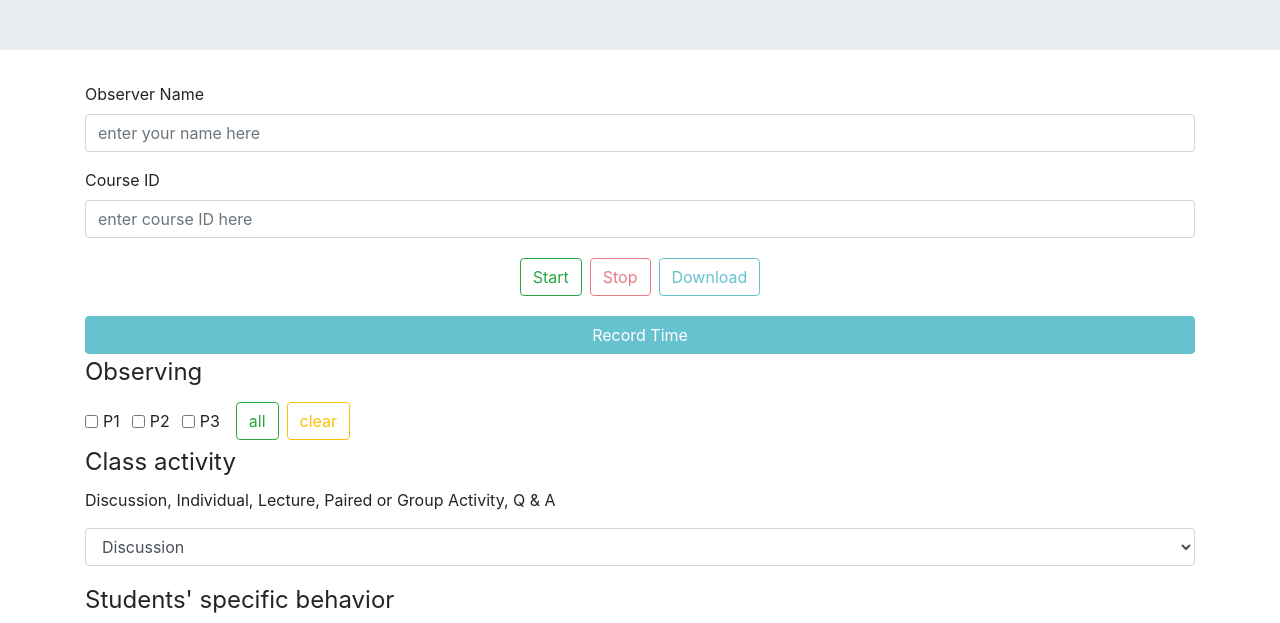
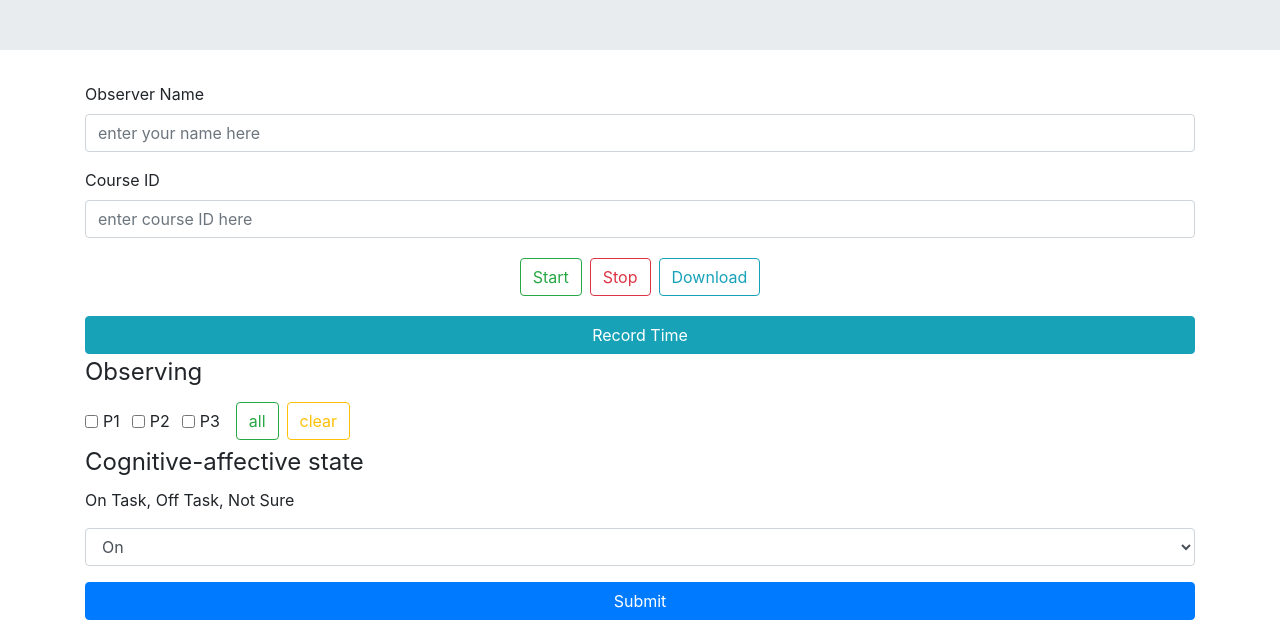
Before and after one commit to leehomcs/EMARearView, a plain HTML site: page index.html in a window 1280 px wide. Shown: the part 134-757 px from the top of the page. Drawn offline with nearby package versions, Linux system fonts and the light colour scheme.

Commit message:
updated index.html

```diff
--- a/index.html
+++ b/index.html
@@ -56,7 +56,7 @@
             </div>
         </form>
 
-        <form id="classActForm">
+      <!--   <form id="classActForm">
             <legend> Class activity</legend>
             <p>
                 Discussion, Individual, Lecture, Paired or Group Activity, Q & A
@@ -73,9 +73,9 @@
             <div class="form-group mt-2 ">
                 <textarea class="form-control d-none" name="othertextarea" id="otherClassActText" placeholder="other class activity" ></textarea>
             </div>
-        </form>
+        </form> -->
 
-        <form id="studentForm">
+       <!--  <form id="studentForm">
             <legend>Students' specific behavior</legend>
             <p>Chatting with friends, Checking phone, Drinking water, Laughing, Listening/looking at slides
                 <br>
@@ -98,26 +98,17 @@
             <div class="form-group mt-2">
                 <textarea class="form-control d-none" name="othertextarea" id="otherBehText" placeholder="other behavior" ></textarea>
             </div>
-        </form>
+        </form> -->
 
         <form id=cogStateForm>
             <legend>Cognitive-affective state</legend>
             <p>
-                Bored, Concentrating, Confused, Delighted, Distracted
-                <br>
-                Engaged, Frustrated, Neutral, Suprised
+                On Task, Off Task, Not Sure
             </p>
             <select class="form-control" id="cogSelector">
-                <option value="Bored">Bored</option>
-                <option value="Concentrating">Concentrating</option>
-                <option value="Confused">Confused</option>
-                <option value="Delighted">Delighted</option>
-                <option value="Distracted">Distracted</option>
-                <option value="Engaged">Engaged</option>
-                <option value="Frustrated">Frustrated</option>
-                <option value="Neutral">Neutral</option>
-                <option value="Suprised">Suprised</option>
-                <option value="otherStatetText">Other</option>
+                <option value="On">On</option>
+                <option value="Off">Off</option>
+                <option value="NotSure">NotSure</option>
             </select>
 
             <div class="form-group mt-2">
```
